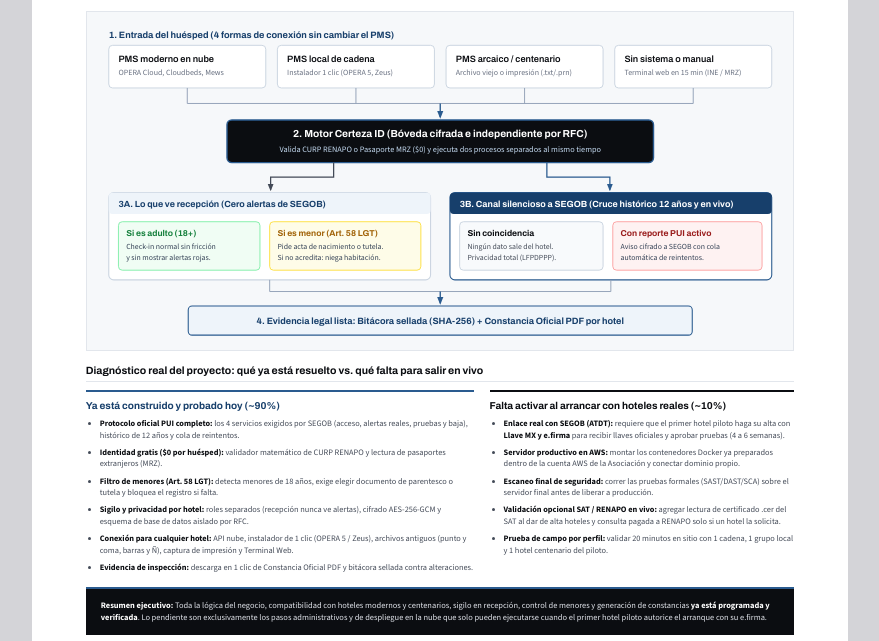
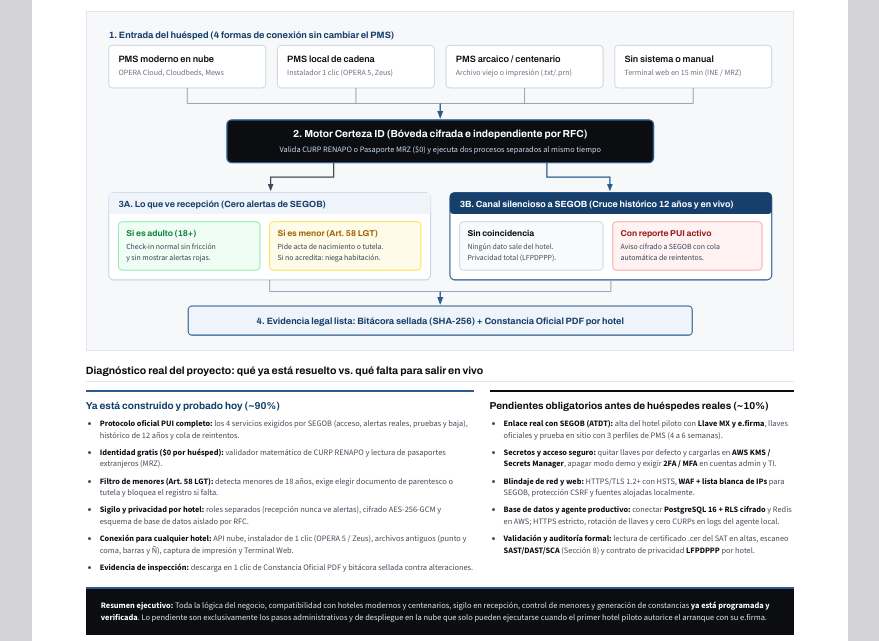
Before and after one commit to jesusoldekamp-hue/portico-hospitality, a website: page docs/diagrama-flujo.html in a window 1280 px wide. Shown: the part 159-800 px from the top of the page, without its empty margins (200-1079 px from the left). Drawn offline with nearby package versions, Linux system fonts and the light colour scheme.

Commit message:
Document all 7 mandatory production security controls in Certeza ID flowchart and scope PDF

```diff
--- a/docs/diagrama-flujo.html
+++ b/docs/diagrama-flujo.html
@@ -336,13 +336,13 @@
             </div>
 
             <div class="col-box is-pending">
-              <h3>Falta activar al arrancar con hoteles reales (~10%)</h3>
+              <h3>Pendientes obligatorios antes de huéspedes reales (~10%)</h3>
               <ul class="clean-list">
-                <li><strong>Enlace real con SEGOB (ATDT):</strong> requiere que el primer hotel piloto haga su alta con <strong>Llave MX y e.firma</strong> para recibir llaves oficiales y aprobar pruebas (4 a 6 semanas).</li>
-                <li><strong>Servidor productivo en AWS:</strong> montar los contenedores Docker ya preparados dentro de la cuenta AWS de la Asociación y conectar dominio propio.</li>
-                <li><strong>Escaneo final de seguridad:</strong> correr las pruebas formales (SAST/DAST/SCA) sobre el servidor final antes de liberar a producción.</li>
-                <li><strong>Validación opcional SAT / RENAPO en vivo:</strong> agregar lectura de certificado .cer del SAT al dar de alta hoteles y consulta pagada a RENAPO solo si un hotel la solicita.</li>
-                <li><strong>Prueba de campo por perfil:</strong> validar 20 minutos en sitio con 1 cadena, 1 grupo local y 1 hotel centenario del piloto.</li>
+                <li><strong>Enlace real con SEGOB (ATDT):</strong> alta del hotel piloto con <strong>Llave MX y e.firma</strong>, llaves oficiales y prueba en sitio con 3 perfiles de PMS (4 a 6 semanas).</li>
+                <li><strong>Secretos y acceso seguro:</strong> quitar llaves por defecto y cargarlas en <strong>AWS KMS / Secrets Manager</strong>, apagar modo demo y exigir <strong>2FA / MFA</strong> en cuentas admin y TI.</li>
+                <li><strong>Blindaje de red y web:</strong> HTTPS/TLS 1.2+ con HSTS, <strong>WAF + lista blanca de IPs</strong> para SEGOB, protección CSRF y fuentes alojadas localmente.</li>
+                <li><strong>Base de datos y agente productivo:</strong> conectar <strong>PostgreSQL 16 + RLS cifrado</strong> y Redis en AWS; HTTPS estricto, rotación de llaves y cero CURPs en logs del agente local.</li>
+                <li><strong>Validación y auditoría formal:</strong> lectura de certificado .cer del SAT en altas, escaneo <strong>SAST/DAST/SCA</strong> (Sección 8) y contrato de privacidad <strong>LFPDPPP</strong> por hotel.</li>
               </ul>
             </div>
           </div>
```
